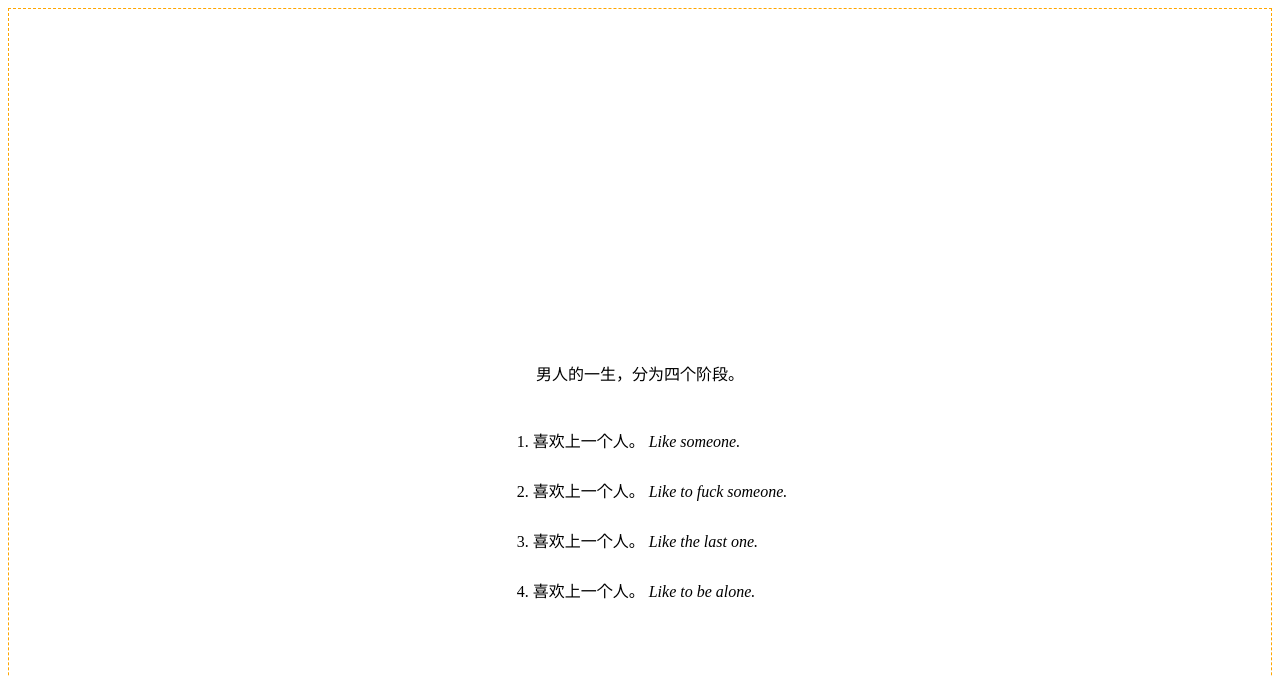
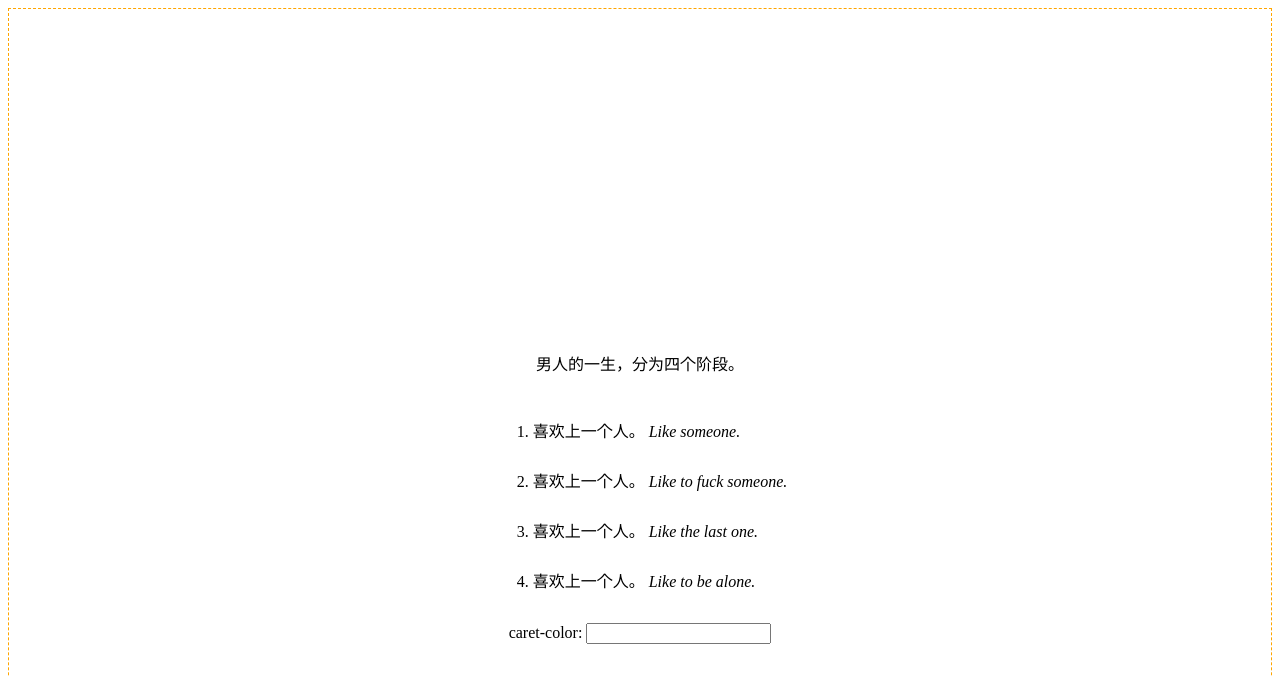
Before and after one commit to TserHub/Examples, a plain HTML site: page styles.html in a window 1280 px wide. Shown: the top 676 px of the page. Drawn offline with Linux system fonts and the light colour scheme.

Commit message:
--update: 光标颜色

```diff
--- a/styles.html
+++ b/styles.html
@@ -12,6 +12,8 @@
       /* 鼠标样式 */
       html {
         cursor: url(https://files.cnblogs.com/files/jserhub/favicon.ico), auto;
+        /* 光标颜色 */
+        caret-color: red;
       }
 
       /*—滚动条大小–*/
@@ -96,6 +98,10 @@
           <em>Like to be alone.</em>
         </li>
       </ol>
+      <label for="caret">
+        <span>caret-color:</span>
+        <input type="text" id="caret">
+      </label>
     </div>
   </body>
 </html>
```
